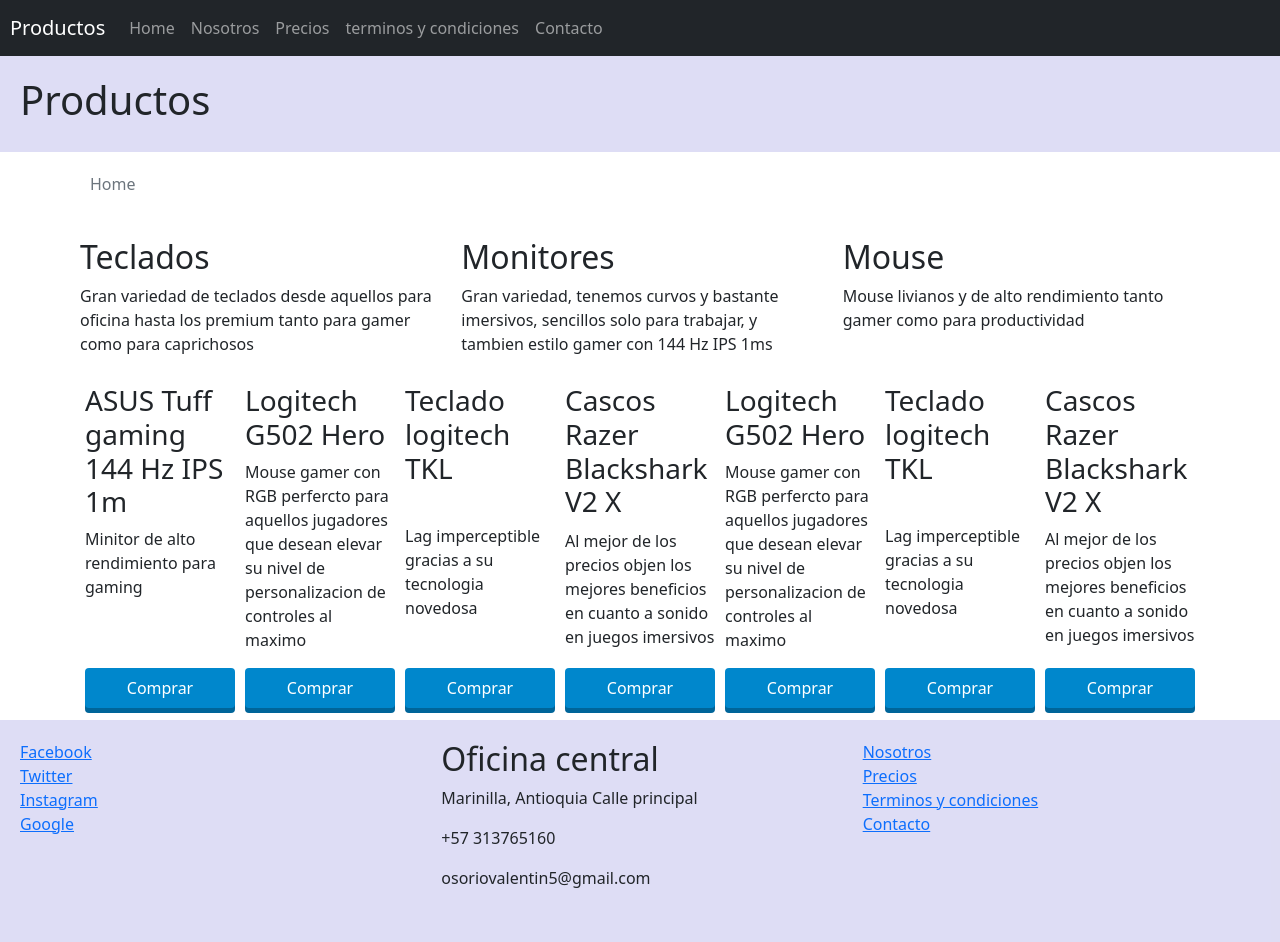
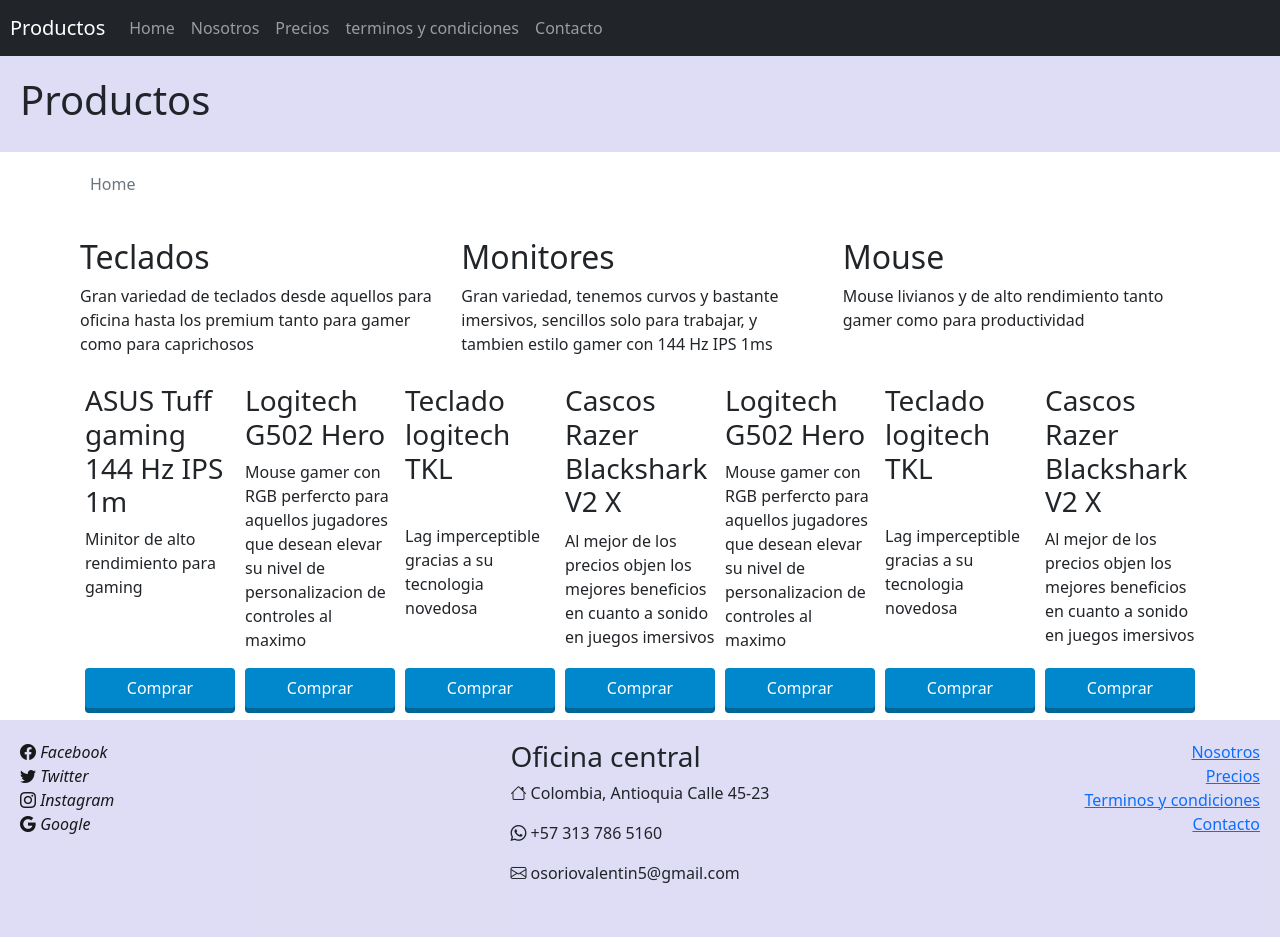
Before and after one commit to Diegovalen47/web-page-bootstrap, a website: page index.html in a window 1280 px wide. Drawn offline with nearby package versions, Linux system fonts and the light colour scheme.

Commit message:
agregamos libreria bootstrap-icons

```diff
--- a/css/main.css
+++ b/css/main.css
@@ -46,3 +46,8 @@
    background: rgba(92, 84, 202, 0.2);
    padding: 20px;
 }
+
+.no-link-a a{
+   text-decoration: none;
+   color: rgba(0, 0, 0, 0.896);
+}
--- a/index.html
+++ b/index.html
@@ -7,6 +7,7 @@
    <meta http-equiv="X-UA-Compatible" content="IE=edge">
    <meta name="viewport" content="width=device-width, initial-scale=1.0">
    <link rel="stylesheet" href="node_modules/bootstrap/dist/css/bootstrap.min.css">
+   <link rel="stylesheet" href="node_modules/bootstrap-icons/font/bootstrap-icons.css">
    <link rel="stylesheet" href="css/main.css">
    <title> Document </title>
 </head>
@@ -156,21 +157,21 @@
    <footer>
 
       <div class="row">
-         <div class="col-sm-4 d-flex flex-column">
-            <a href="http://www.facebook.com">Facebook</a>
-            <a href="http://www.facebook.com">Twitter</a>
-            <a href="http://www.facebook.com">Instagram</a>
-            <a href="http://www.facebook.com">Google</a>
+         <div class="col-sm-4 d-flex flex-column align-items-baseline no-link-a">
+            <a href="http://www.facebook.com"><i class="bi bi-facebook"> Facebook</i></a>
+            <a href="http://www.facebook.com"><i class="bi bi-twitter"> Twitter</i></a>
+            <a href="http://www.facebook.com"><i class="bi bi-instagram"> Instagram</i></a>
+            <a href="http://www.facebook.com"><i class="bi bi-google"> Google</i></a>
          </div>
-         <div class="col-sm-4 d-flex flex-column">
+         <div class="col-sm-4 d-flex flex-column align-items-center">
             <address>
-               <h2>Oficina central</h2>
-               <p>Marinilla, Antioquia Calle principal</p>
-               <p>+57 313765160</p>
-               <p>osoriovalentin5@gmail.com</p>
+               <h3>Oficina central</h3>
+               <p> <i class="bi bi-house"></i> Colombia, Antioquia Calle 45-23</p>
+               <p> <i class="bi bi-whatsapp"></i> +57 313 786 5160</p>
+               <p> <i class="bi bi-envelope"></i> osoriovalentin5@gmail.com</p>
             </address>
          </div>
-         <div class="col-sm-4 d-flex flex-column">
+         <div class="col-sm-4 d-flex flex-column align-items-end">
             <a href="http://www.facebook.com">Nosotros</a>
             <a href="http://www.facebook.com">Precios</a>
             <a href="http://www.facebook.com">Terminos y condiciones</a>
--- a/package.json
+++ b/package.json
@@ -22,6 +22,7 @@
   },
   "dependencies": {
     "bootstrap": "^5.1.3",
+    "bootstrap-icons": "^1.9.1",
     "jquery": "^3.6.0",
     "popper.js": "^1.16.1"
   }
```
Also changed, not shown: 1 other file.
